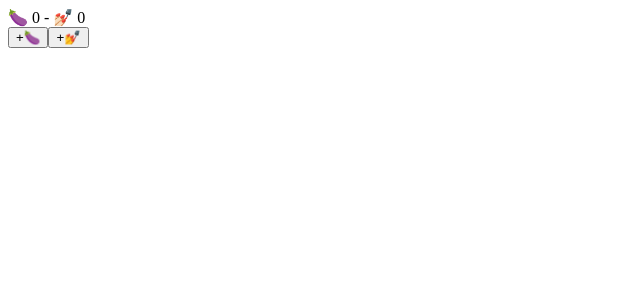
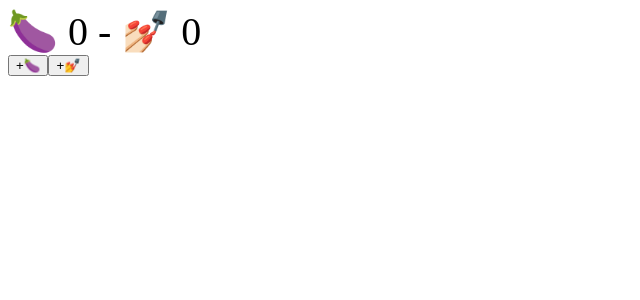
Before and after one commit to merisbahti/scorecounter, a Next.js app: page / in a window 1280 px wide. Shown: the top 300 px of the page, without its empty margins (0-640 px from the left). Built offline with nearby package versions, Linux system fonts and the light colour scheme.

Commit message:
Increase size of all things

```diff
--- a/pages/index.tsx
+++ b/pages/index.tsx
@@ -12,7 +12,7 @@ const initalValue: Score = {
 const Index = () => {
   const [score, setScore] = useLocalStorage("myScoreKey", initalValue);
   return (
-    <div>
+    <div style={{ fontSize: 40 }}>
       <div>
         🍆 {score.merisScore} - 💅🏻 {score.henriScore}
       </div>
```
